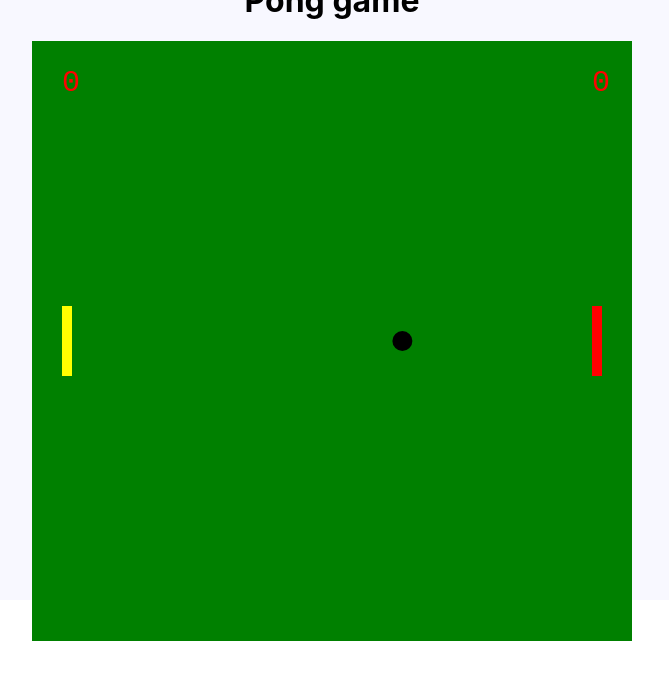
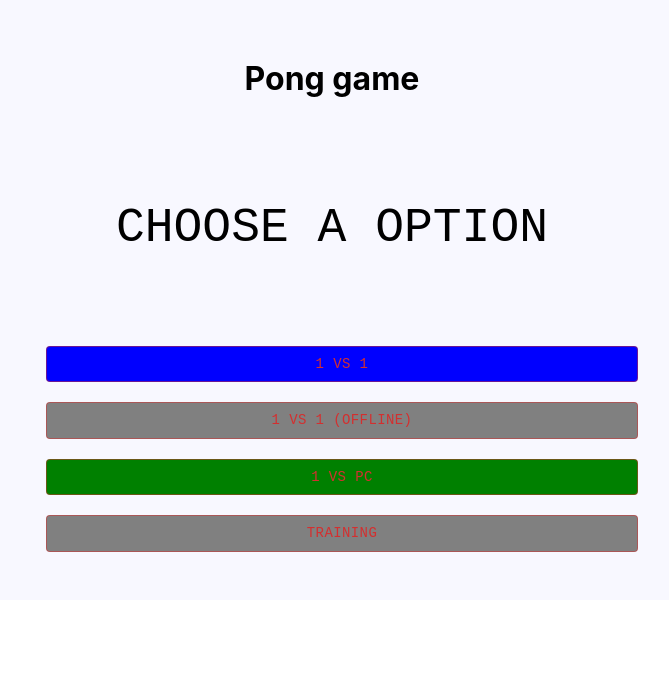
Before and after one commit to ricardomart26/Pong-game, a React (Create React App) app in the folder pong_frontend/: page / in a window 1280 px wide. Shown: the top 680 px of the page, without its empty margins (308-977 px from the left). Built offline with nearby package versions, Linux system fonts and the light colour scheme.

Commit message:
Added a menu and the routes to the buttons with useParams

```diff
--- a/pong_frontend/package.json
+++ b/pong_frontend/package.json
@@ -3,6 +3,10 @@
   "version": "0.1.0",
   "private": true,
   "dependencies": {
+    "@emotion/react": "^11.11.1",
+    "@emotion/styled": "^11.11.0",
+    "@material-ui/core": "^4.12.4",
+    "@mui/material": "^5.14.5",
     "@testing-library/jest-dom": "^5.17.0",
     "@testing-library/react": "^13.4.0",
     "@testing-library/user-event": "^13.5.0",
@@ -12,6 +16,7 @@
     "@types/react-dom": "^18.2.7",
     "react": "^18.2.0",
     "react-dom": "^18.2.0",
+    "react-router-dom": "^6.15.0",
     "react-scripts": "5.0.1",
     "typescript": "^4.9.5",
     "web-vitals": "^2.1.4"
--- a/pong_frontend/src/App.tsx
+++ b/pong_frontend/src/App.tsx
@@ -1,12 +1,27 @@
 import React from 'react';
 import './App.css';
+import { Routes, Route } from 'react-router-dom';
 import Canvas from './components/Canvas';
+import GameMenu from './scenes/menu';
+
 
 function App() {
+
+
+
+
   return (
     <div className="App">
-      <h1>Pong game</h1>
-      <Canvas/>
+      <Routes>
+        <Route path="/" element={<GameMenu/>}></Route>
+        {/* <Route path="/game" element={<Canvas/>}></Route> */}
+        <Route path="/game">
+          <Route path=":option" element={<Canvas/>}/>
+          <Route path="me" element={<Canvas/>}/>
+        </Route>
+      </Routes>
+      {/* <GameMenu/> */}
+      {/* <Canvas/> */}
     </div>
   );
 }
--- a/pong_frontend/src/components/Canvas.tsx
+++ b/pong_frontend/src/components/Canvas.tsx
@@ -1,16 +1,14 @@
 import { exit } from "process";
 import { useEffect, useRef, useState } from "react";
-
+import { useParams } from "react-router-dom";
 
 
 /**
  * TODO:
  *
- * - Meter o texto direito do score mais para a esquerda
  * - Perceber o porque de encravar as pazinhas
  * - Parte de baixo da pazinha não muda a direção da bola
- * - Meter as pazinhas no meio depois do score
- *
+ * - Como fazer para quando clicar espaço, só pressionar uma vez
  */
 interface Object {
     x: number;
@@ -20,6 +18,7 @@ interface Object {
     name: string;
     width: number;
     score?: number;
+    speed: number;
 };
 
 const CANVAS_WIDTH = 600;
@@ -27,6 +26,10 @@ const CANVAS_HEIGHT = 600;
 const SPEED = 2.2;
 
 const Canvas = () => {
+
+    const params = useParams();
+    console.log(params);
+
     const canvasRef = useRef<HTMLCanvasElement>(null);
     let ctx: CanvasRenderingContext2D;
     const listKeys: string[] = [];
@@ -41,19 +44,21 @@ const Canvas = () => {
         x: 30,
         y: CANVAS_HEIGHT / 2,
         color: 'yellow',
-        height: 70,
-        width: 10,
+        height: 100,
+        width: 15,
         name: "player",
-        score: 0
+        score: 0,
+        speed: 3
     },
     {
         x: CANVAS_WIDTH - 40,
         y: CANVAS_HEIGHT / 2,
         color: 'red',
-        height: 70,
-        width: 10,
+        height: 100,
+        width: 15,
         name: "player2",
-        score: 0
+        score: 0,
+        speed: 3
     },
     {
         x: CANVAS_WIDTH / 2,
@@ -61,19 +66,30 @@ const Canvas = () => {
         color: 'black',
         height: 10,
         width: 10,
-        name: "ball"
+        name: "ball",
+        speed: 2.2
     }];
+
+    const reset_canvas = () => {
+        players[2].x = CANVAS_WIDTH / 2;
+        players[2].y = CANVAS_HEIGHT / 2;
+        players[0].x = 30;
+        players[0].y = CANVAS_WIDTH / 2;
+        players[1].x = CANVAS_WIDTH - 40;
+        players[1].y = CANVAS_WIDTH / 2;
+        curve = 0;
+        idle = true;
+    }
 
 
     const check_score = () => {
         if (players[2].x > CANVAS_WIDTH)
         {
+
             if (players[0].score != undefined)
                 players[0].score++;
-            console.log("Score: " + players[0].score);
-            players[2].x = CANVAS_WIDTH / 2;
-            players[2].y = CANVAS_HEIGHT / 2;
-            curve = 0;
+            // console.log("Score: " + players[0].score);
+            reset_canvas();
             if (players[0].score === 11)
                 idle = true;
         }
@@ -81,9 +97,7 @@ const Canvas = () => {
         {
             if (players[1].score != undefined)
                 players[1].score++;
-            players[2].x = CANVAS_WIDTH / 2;
-            players[2].y = CANVAS_HEIGHT / 2;
-            curve = 0;
+            reset_canvas();
             if (players[1].score === 11)
                 idle = true;
 
@@ -91,70 +105,102 @@ const Canvas = () => {
     };
 
     const colision = (player: number): boolean => {
-        return ((players[2].x >= players[player].x - 10 && players[2].x <= players[player].x + 10)
-            && (players[2].y >= players[player].y - 35 && players[2].y <= players[player].y + 35))
+        return ((players[2].x >= players[player].x - players[player].width && players[2].x <= players[player].x + players[player].width)
+            && (players[2].y >= players[player].y - (players[player].height / 2) && players[2].y <= players[player].y + (players[player].height / 2)))
     };
 
-    const move = (move: number, player: number) => {
-        players[player].y += move * SPEED;
+
+    const ai = (level: number) => {
+        if (level === 1) {
+            if (ball_direction_x == 1)
+            {
+               if (players[2].y >= players[1].y)
+                    move(1, 1);
+               else if (players[2].y <= players[1].y)
+                    move(-1, 1);
+            }
+        }
+        if (level === 2)
+        {
+            if (ball_direction_x == 1)
+            {
+               if (players[2].y >= players[1].y)
+                    move(1, 1);
+               else if (players[2].y <= players[1].y)
+                    move(-1, 1);
+            }
+        }
     }
 
+    const move = (move: number, player: number) => {
+        players[player].y += move * players[player].speed;
+    }
 
     const handle_moves = () => {
         if (listKeys.includes('w'))
             move(-1, 0);
         else if (listKeys.includes('s'))
             move(1, 0);
-        if (listKeys.includes('ArrowUp'))
-            move(-1, 1);
-        else if (listKeys.includes('ArrowDown'))
-            move(1, 1);
+        console.log('params ', params);
+        console.log('params option', params["option"]);
+        if (params["option"] === '1vs1off')
+        {
+           console.log('params ', params);
+
+            if (listKeys.includes('ArrowUp'))
+                move(-1, 1);
+            else if (listKeys.includes('ArrowDown'))
+                move(1, 1);
+        }
     };
 
     const update = () => {
 
-        handle_moves();
+        players[2].x += players[2].speed * ball_direction_x;
+        players[2].y += curve;
 
-        players[2].x += SPEED * ball_direction_x;
-        if (curve != 0)
-            players[2].y += (1.0 + curve) * ball_direction_y;
-        // console.log("players y: ", players[2].y, " curve: ", curve);
-        // console.log("ball direction x: ", ball_direction_x, " : ", ball_direction_y);
-
-
-        if (ball_direction_x == 1 && colision(1))
+        if (colision(1) && ball_direction_x == 1)
         {
-            curve = (players[2].y > players[1].y ? players[2].y - players[1].y : 0);
-            curve = (players[2].y < players[1].y ? players[1].y - players[2].y : 0);
-            while (curve > 10)
-                curve = (curve / 10);
-            // console.log("curve: ", curve);
+            // A bola está na metade de baixo, por isso a curva tem de ser positiva
+            curve = (players[2].y > players[1].y ? ((players[2].y - players[1].y) / 10): curve);
+            // A bola está na metade de cima, por isso a curva tem de ser positiva
+            curve = (players[2].y < players[1].y ? ((players[1].y - players[2].y) / 10) * -1 : curve);
             ball_direction_x = -1;
         }
-        else if (ball_direction_x == -1 && colision(0))
+        else if (colision(0) && ball_direction_x == -1)
         {
-            curve = (players[2].y > players[0].y ? players[2].y - players[0].y : 0);
-            curve = (players[2].y < players[0].y ? players[0].y - players[2].y : 0);
-            while (curve > 10)
-                curve = (curve / 10);
+
+            // A bola está na metade de baixo, por isso a curva tem de ser positiva
+            curve = (players[2].y > players[0].y ? ((players[2].y - players[0].y) / 10): curve);
+            // A bola está na metade de cima, por isso a curva tem de ser positiva
+            curve = (players[2].y < players[0].y ? ((players[0].y - players[2].y) / 10) * -1 : curve);
+            console.log(curve);
             ball_direction_x = 1;
         }
 
+        if (players[2].y >= CANVAS_HEIGHT - (players[2].height || 0))
+            curve *= -1;
+        else if (players[2].y < 0 + (players[2].height || 0))
+            curve *= -1;
+
         // Touch the end line, should increment score;
         check_score();
-
-        if (players[2].y >= CANVAS_HEIGHT - (players[2].height || 0))
-            ball_direction_y = -1;
-        else if (players[2].y < 0 + (players[2].height || 0))
-            ball_direction_y = 1;
-
-
     }
 
-    const renderObj = () => {
+    const renderObj = () =>
+    {
+        if (listKeys.includes(' '))
+            idle = !idle;
 
         if (!idle)
             update();
+
+        handle_moves();
+
+        if (params["option"] === '1vspc')
+            ai(1);
+
+
 
         ctx.fillStyle = 'green';
         ctx.fillRect(0, 0, ctx.canvas.width, ctx.canvas.height);
@@ -179,6 +225,16 @@ const Canvas = () => {
             else
                 ctx.fillRect(player.x, player.y - player.height / 2, player.width, player.height);
         });
+
+        if (idle)
+        {
+            ctx.fillStyle = 'rgba(255, 255, 255, 0.6)';
+            ctx.fillRect(CANVAS_WIDTH / 2 - 150, CANVAS_HEIGHT / 2 - 50, 300, 100);
+            ctx.fillStyle = 'red';
+            ctx.font = '30px sans-serif bold';
+            ctx.fillText("PAUSED GAME", CANVAS_WIDTH / 2 - 100, CANVAS_HEIGHT / 2 + 10);
+        }
+
         requestAnimationFrame(renderObj);
 
     }
@@ -189,11 +245,10 @@ const Canvas = () => {
             if (!listKeys.includes(e.key))
                 listKeys.push(e.key);
         });
-        window.addEventListener('keyup', (e: KeyboardEvent) =>
-        {
+        window.addEventListener('keyup', (e: KeyboardEvent) => {
            listKeys.splice(listKeys.indexOf(e.key), 1);
         });
-        requestAnimationFrame(renderObj);
+        renderObj();
     }
 
     useEffect(() => {
--- a/pong_frontend/src/index.tsx
+++ b/pong_frontend/src/index.tsx
@@ -3,13 +3,16 @@ import ReactDOM from 'react-dom/client';
 import './index.css';
 import App from './App';
 import reportWebVitals from './reportWebVitals';
+import { BrowserRouter } from 'react-router-dom';
 
 const root = ReactDOM.createRoot(
   document.getElementById('root') as HTMLElement
 );
 root.render(
   <React.StrictMode>
-    <App />
+    <BrowserRouter>
+      <App />
+    </BrowserRouter>
   </React.StrictMode>
 );
 
--- /dev/null
+++ b/pong_frontend/src/scenes/menu/index.tsx
@@ -0,0 +1,72 @@
+
+// // import Canvas from '../../components/Canvas';
+import { Box, Button, Typography } from "@mui/material";
+import { useNavigate } from "react-router-dom";
+
+
+const GameMenu = () => {
+
+    const navigate = useNavigate();
+
+    const options = [
+        {
+            opt: "1 vs 1",
+            action: () => {navigate('/game/1vs1')},
+            backgroundColor: "blue",
+        },
+        {
+            opt: "1 vs 1 (Offline)",
+            action: () => {navigate('/game/1vs1off')},
+            backgroundColor: "grey",
+        },
+        {
+            opt :"1 vs pc",
+            action: () => {navigate('/game/1vspc')},
+            backgroundColor: "green",
+        },
+        {
+            opt: "training",
+            action: () => {navigate('/game/training')},
+            backgroundColor: "grey",
+        },
+    ];
+
+    const render_options = () => {
+        return options.map((option, key) => {
+            return (
+                <Button
+                variant="outlined"
+                sx={{
+                    margin: "10px",
+                    fontFamily: "Courier New",
+                    backgroundColor: option.backgroundColor
+                }}
+                color='error'
+                onClick={option.action}
+                fullWidth
+                key={key}
+            >
+                {option.opt}
+                </Button>
+            )
+        });
+    }
+
+    return (
+        <div>
+            <h1>Pong game</h1>
+            <Box mt="10px">
+                <Box display="flex" flexDirection="column">
+                    <Typography m={10} variant="h3" fontFamily="Courier New">
+                        CHOOSE A OPTION
+                    </Typography>
+                    {render_options()}
+                </Box>
+            </Box>
+        </div>
+    );
+
+}
+
+
+export default GameMenu;
```
Also changed, not shown: package.json (deleted, +0 -11 lines), 1 other file (tests, documents, lock files or other folders).
